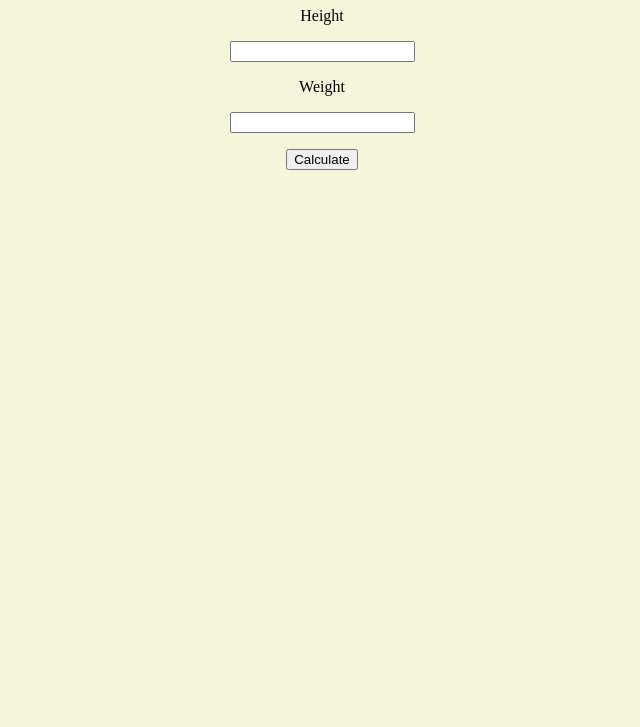
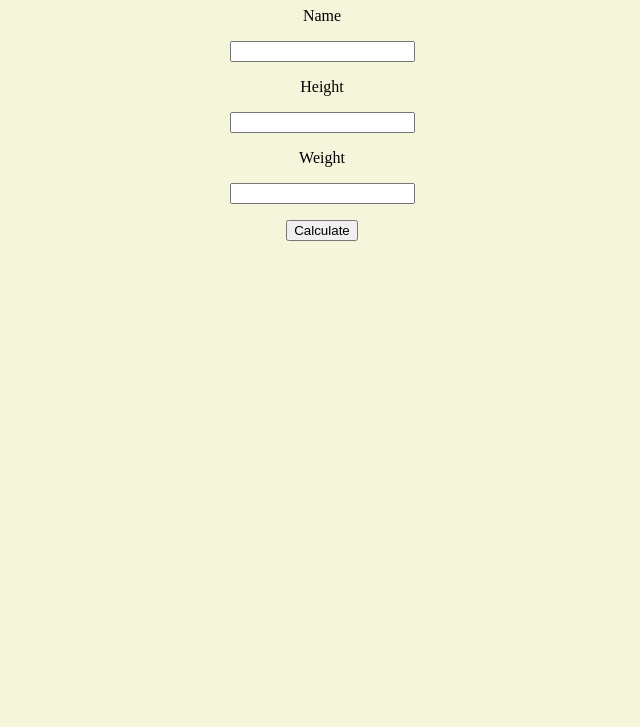
Before and after one commit to ScienceMaster7/BMI-Calculator, a plain HTML site: page index.html in a window 1280 px wide. Shown: the part 73-800 px from the top of the page, without its empty margins (318-958 px from the left). Drawn offline with Linux system fonts and the light colour scheme.

Commit message:
Addition of Input field for name

```diff
--- a/index.html
+++ b/index.html
@@ -13,6 +13,8 @@
     </header>
     <main>
       <form class="content">
+        <label for="Name">Name</label>
+        <input type="text" name="Name" id="Name" required autocomplete="off" />
         <label for="height">Height</label>
         <input
           type="number"
```
